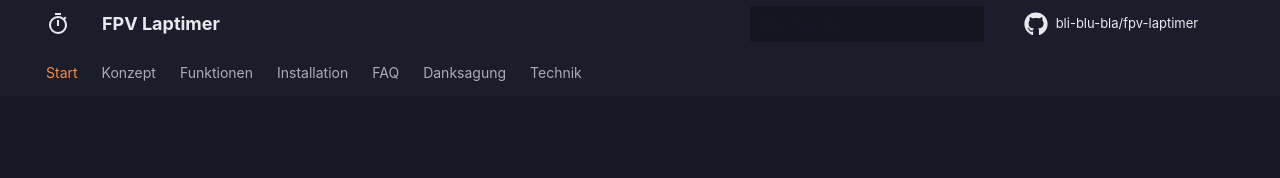
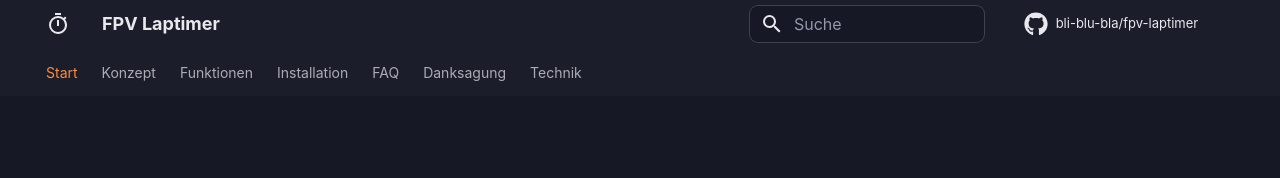
Before and after one commit to bli-blu-bla/fpv-laptimer, an MkDocs documentation site: the page built from docs/index.md, in a window 1280 px wide. Shown: the top 178 px of the page. Built offline with MkDocs 1.6.1 and Material for MkDocs 9.7.7, drawn with Linux system fonts in a browser that asks for light colours; comment, search, counter and statistics services are not loaded.

Commit message:
Update docs styling: adjust header colors, improve search field appearance

```diff
--- a/docs/assets/extra.css
+++ b/docs/assets/extra.css
@@ -4,8 +4,9 @@
   --md-primary-fg-color: #ff8a3d;
   --md-primary-fg-color--light: #ffa766;
   --md-primary-fg-color--dark: #e8732a;
-  --md-primary-bg-color: #161826;
-  --md-primary-bg-color--light: #161826b3;
+  /* Text und Icons auf der Kopfleiste (auch im Suchfeld): hell, die Leiste ist dunkel. */
+  --md-primary-bg-color: #e9e9ed;
+  --md-primary-bg-color--light: #9397ab;
   --md-accent-fg-color: #ff8a3d;
   --md-accent-fg-color--transparent: #ff8a3d1a;
   --md-text-font: "Inter", system-ui, -apple-system, "Segoe UI", Roboto, sans-serif;
@@ -32,6 +33,43 @@
 }
 .md-tabs__link--active,
 .md-tabs__item--active .md-tabs__link {
+  color: #ff8a3d;
+}
+
+/* Suchfeld wie die Eingabefelder der App: dunkler Grund, Rand, orange beim Tippen. */
+.md-search__form {
+  background-color: #161826;
+  box-shadow: 0 0 0 1px #3f424d;
+  border-radius: 8px;
+}
+.md-search__form:hover {
+  background-color: #1b1d29;
+}
+[data-md-toggle="search"]:checked ~ .md-header .md-search__form {
+  background-color: #161826;
+  box-shadow: 0 0 0 1px #ff8a3d;
+  border-radius: 8px 8px 0 0;
+}
+.md-search__input {
+  color: #e9e9ed;
+  caret-color: #ff8a3d;
+}
+.md-search__input::placeholder,
+.md-search__icon {
+  color: #9397ab;
+}
+.md-search__output {
+  border-radius: 0 0 8px 8px;
+}
+.md-search-result,
+.md-search__scrollwrap {
+  background-color: #1d1f2d;
+}
+.md-search-result__meta {
+  background-color: #232532;
+  color: #9397ab;
+}
+.md-search-result mark {
   color: #ff8a3d;
 }
 
```
